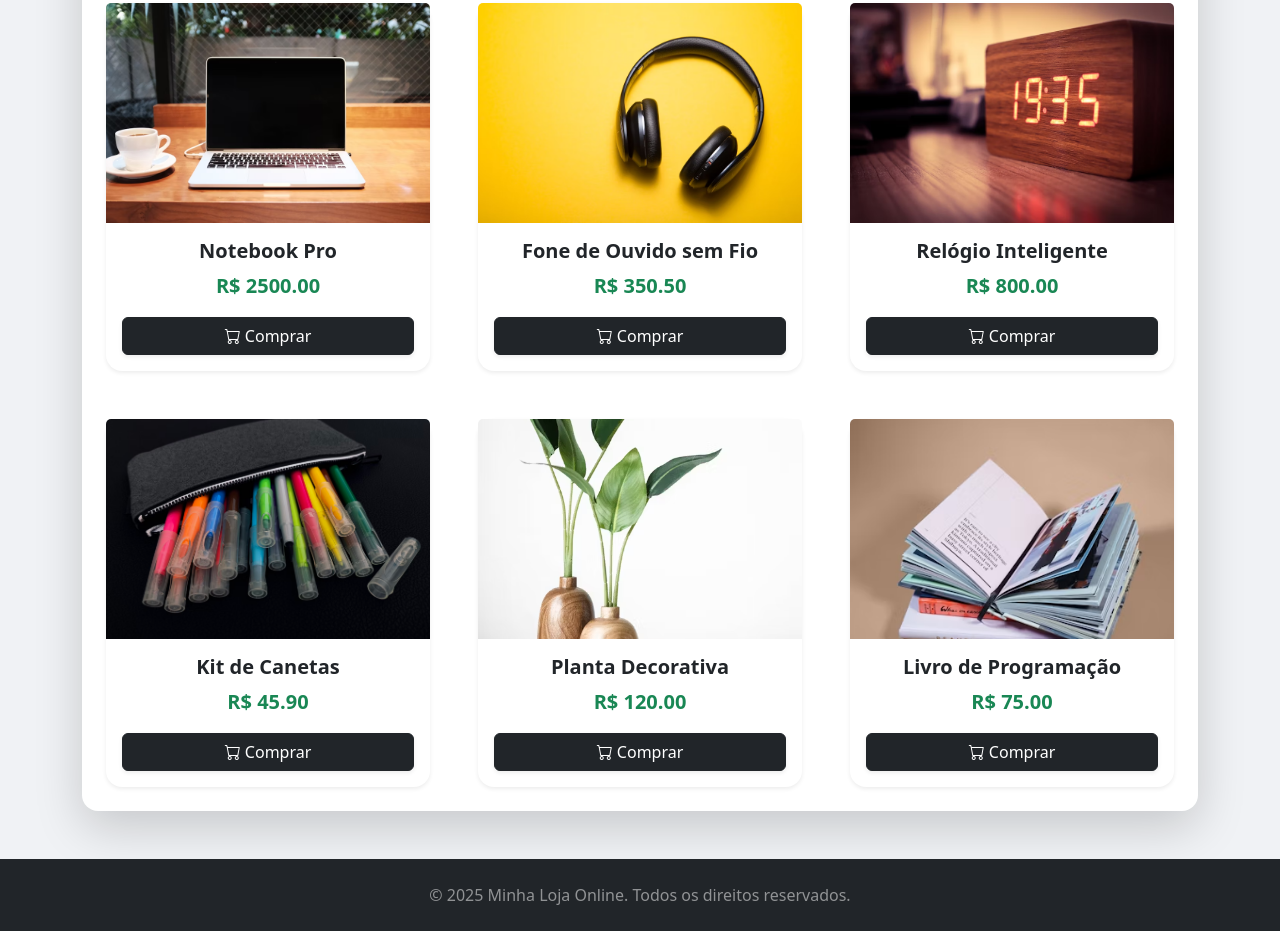
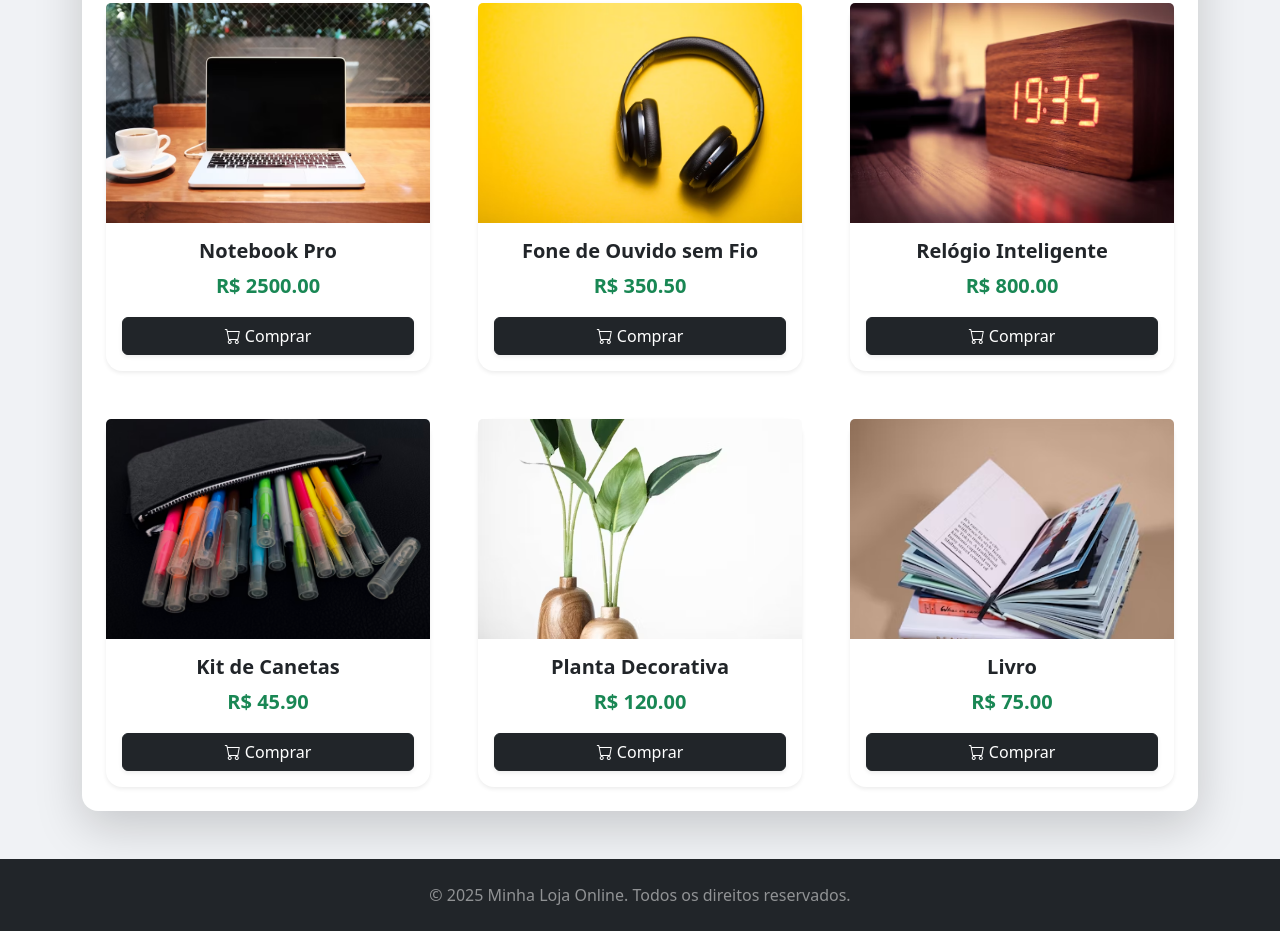
Before and after one commit to pcqvix1/ecommerce, a website: page index.html in a window 1280 px wide. Shown: the part 658-1589 px from the top of the page. Drawn offline with nearby package versions, Linux system fonts and the light colour scheme.

Commit message:
Update index.html

```diff
--- a/index.html
+++ b/index.html
@@ -310,7 +310,7 @@
             { id: 3, name: 'Relógio Inteligente', price: 800.00, image: 'relogio.jpg' },
             { id: 4, name: 'Kit de Canetas', price: 45.90, image: 'canetas.jpg' },
             { id: 5, name: 'Planta Decorativa', price: 120.00, image: 'planta.jpg' },
-            { id: 6, name: 'Livro de Programação', price: 75.00, image: 'livro.jpg' },
+            { id: 6, name: 'Livro', price: 75.00, image: 'livro.jpg' },
         ];
 
         let cart = JSON.parse(localStorage.getItem('cart')) || [];
```
